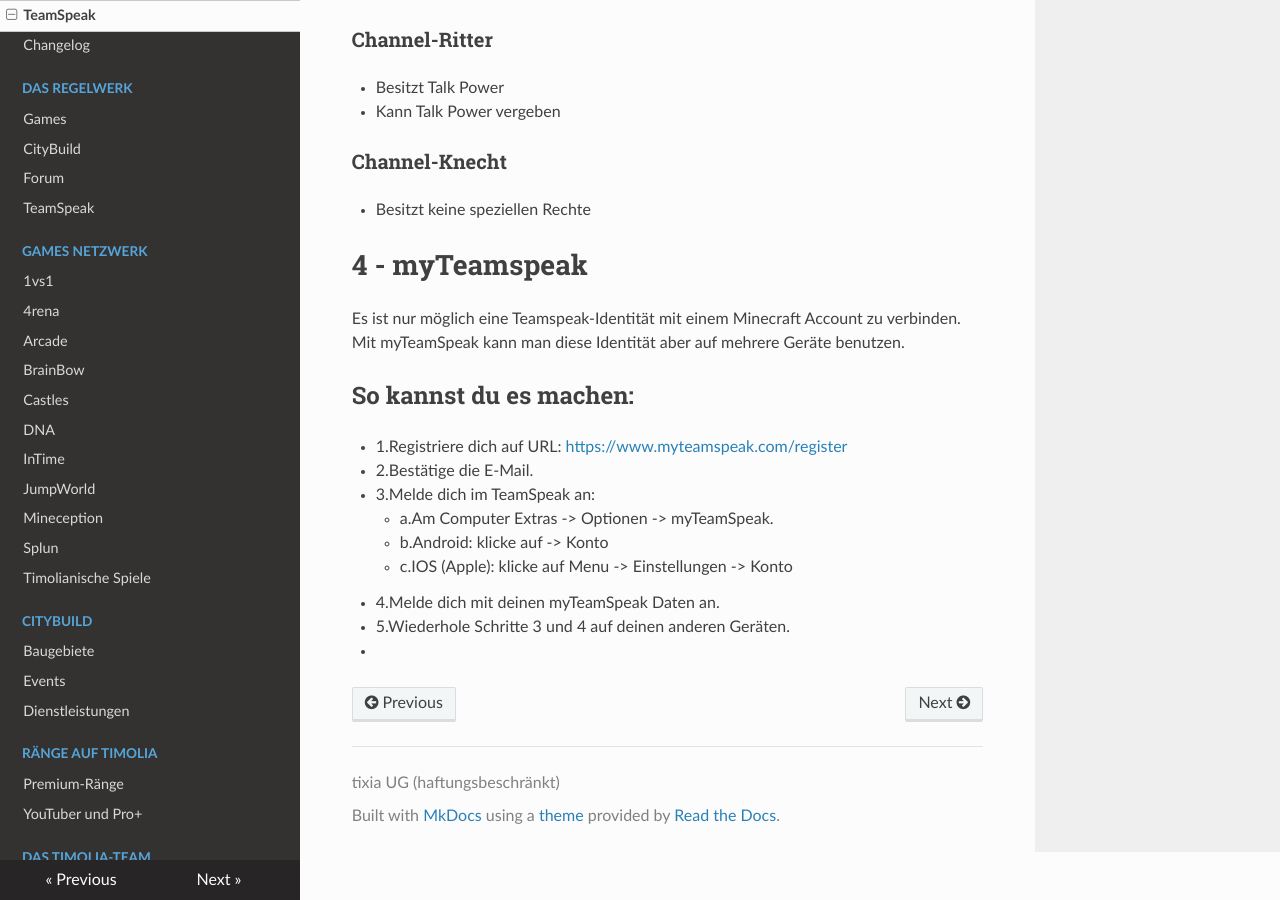
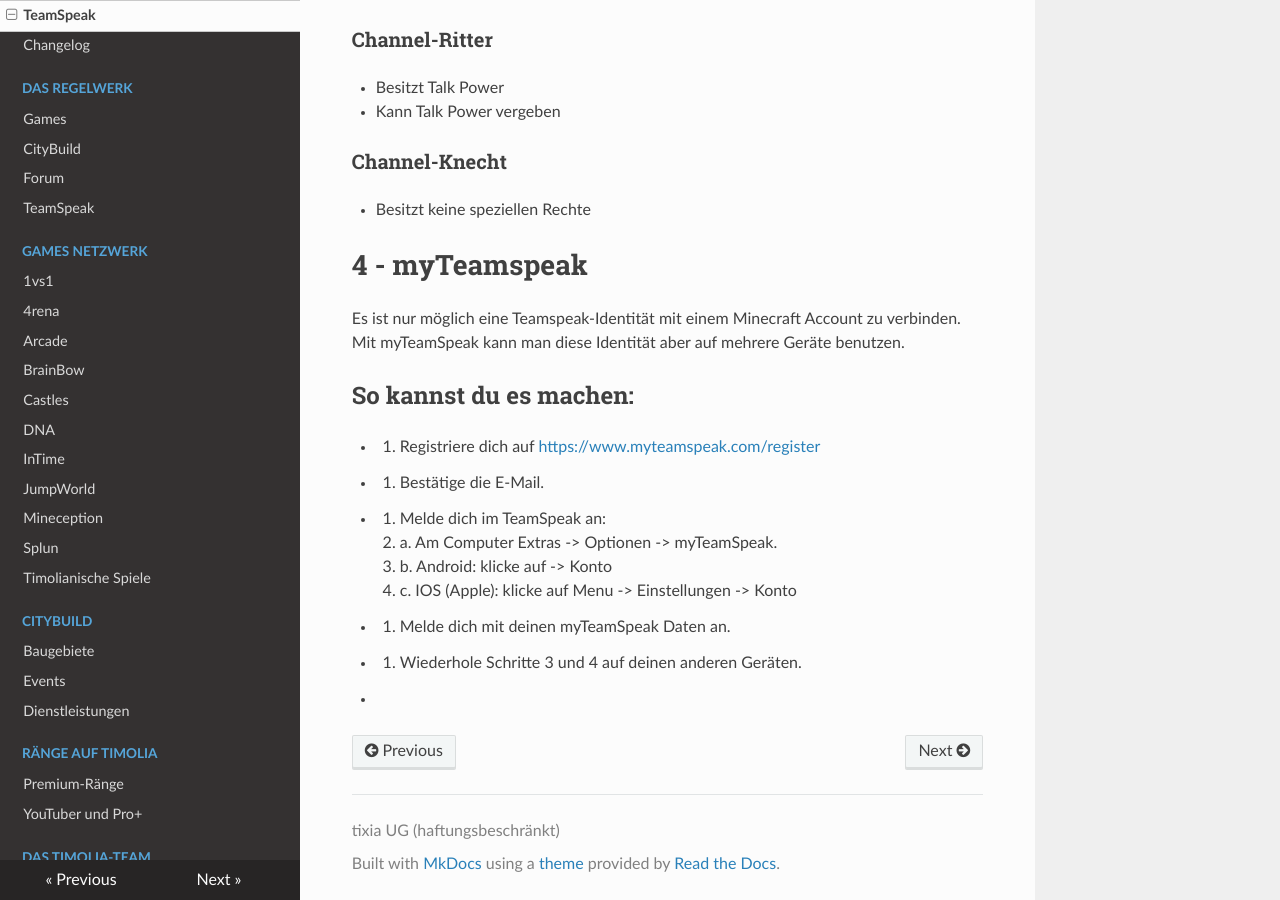
Before and after one commit to TimoliaDE/HowTo, an MkDocs documentation site: the page built from docs/teamspeak.md, in a window 1280 px wide and 900 px high, scrolled down 1950 px. Built offline with MkDocs 1.6.1, drawn with Linux system fonts in a browser that asks for light colours; nearby versions of some CDN libraries; old or Windows-style settings are respelled for this version of MkDocs.

Commit message:
fixes ....

```diff
--- a/docs/teamspeak.md
+++ b/docs/teamspeak.md
@@ -59,13 +59,13 @@ Monat sein Icon besitzt, wenn der Channel bis dahin <strong>ausläuft</strong>.
 Es ist nur möglich eine Teamspeak-Identität mit einem Minecraft Account zu verbinden. Mit myTeamSpeak kann man diese Identität aber auf mehrere Geräte benutzen.
 
 ## So kannst du es machen:
-- 1.Registriere dich auf URL: [https://www.myteamspeak.com/register](https://www.myteamspeak.com/register)
-- 2.Bestätige die E-Mail.
-- 3.Melde dich im TeamSpeak an:
-    - a.Am Computer Extras -> Optionen -> myTeamSpeak.
-    - b.Android: klicke auf  -> Konto
-    - c.IOS (Apple): klicke auf Menu -> Einstellungen -> Konto
-- 4.Melde dich mit deinen myTeamSpeak Daten an.
-- 5.Wiederhole Schritte 3 und 4 auf deinen anderen Geräten.
+- 1. Registriere dich auf [https://www.myteamspeak.com/register](https://www.myteamspeak.com/register)
+- 2. Bestätige die E-Mail.
+- 3. Melde dich im TeamSpeak an:
+    - a. Am Computer Extras -> Optionen -> myTeamSpeak.
+    - b. Android: klicke auf  -> Konto
+    - c. IOS (Apple): klicke auf Menu -> Einstellungen -> Konto
+- 4. Melde dich mit deinen myTeamSpeak Daten an.
+- 5. Wiederhole Schritte 3 und 4 auf deinen anderen Geräten.
 
 -
```
